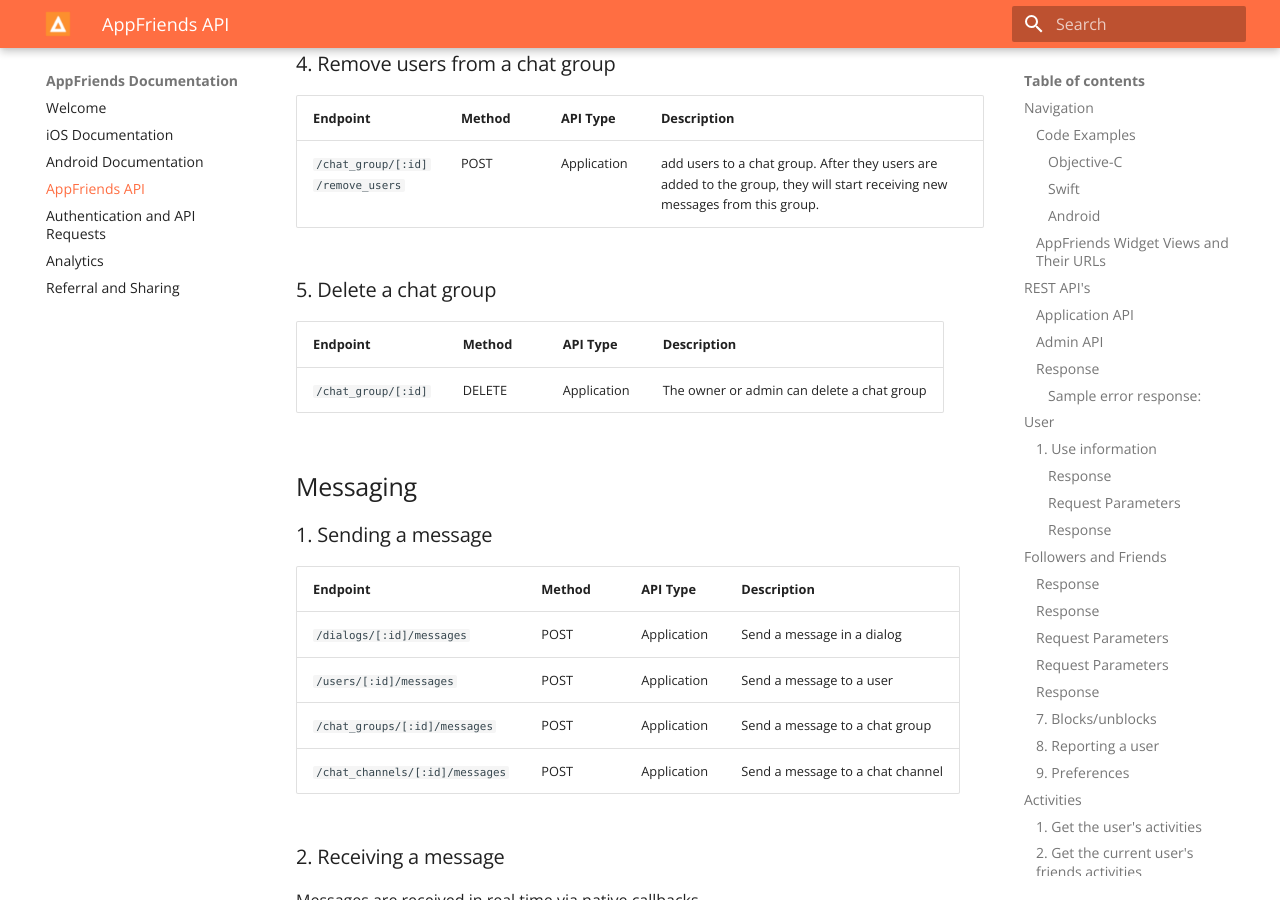
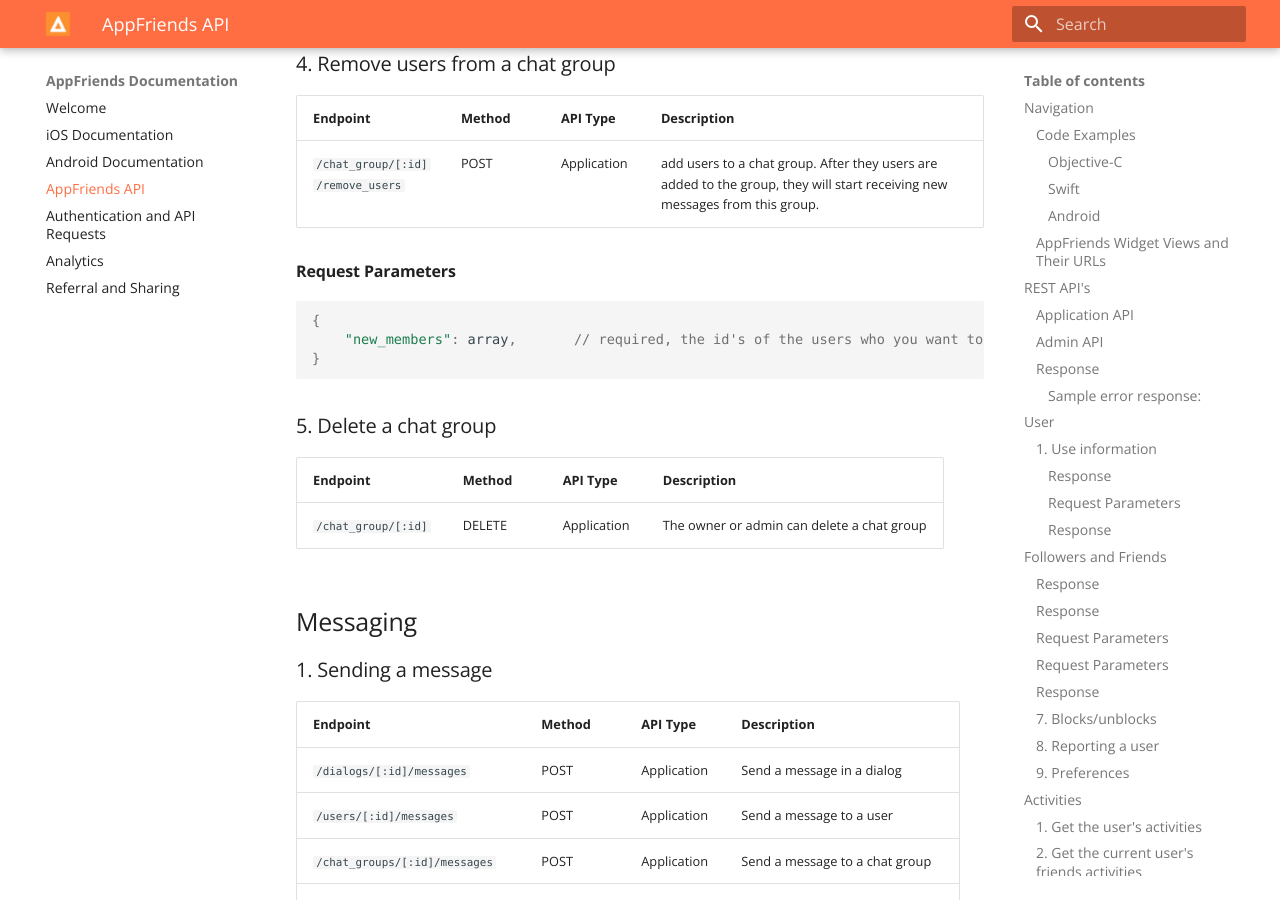
Before and after one commit to Hacknocraft/AppFriendsDocs, an MkDocs documentation site: the page built from docs/api.md, in a window 1280 px wide and 900 px high, scrolled down 11434 px. Built offline with MkDocs 1.6.1 and Material for MkDocs 9.7.7, drawn with Linux system fonts in a browser that asks for light colours; some web fonts are replaced; old or Windows-style settings are respelled for this version of MkDocs.

Commit message:
added chat group api documentation

````diff
--- a/docs/api.md
+++ b/docs/api.md
@@ -367,6 +367,13 @@
 ------------- | ------------- | ------------- | -------------
 `/chat_group/[:id]/remove_users` | POST | Application | add users to a chat group. After they users are added to the group, they will start receiving new messages from this group.
 
+#### Request Parameters
+```javascript
+{
+	"new_members": array,		// required, the id's of the users who you want to add to remove from the chat group
+}
+```
+
 ### 5. Delete a chat group
 Endpoint      | Method        | API Type      | Description
 ------------- | ------------- | ------------- | -------------
````
